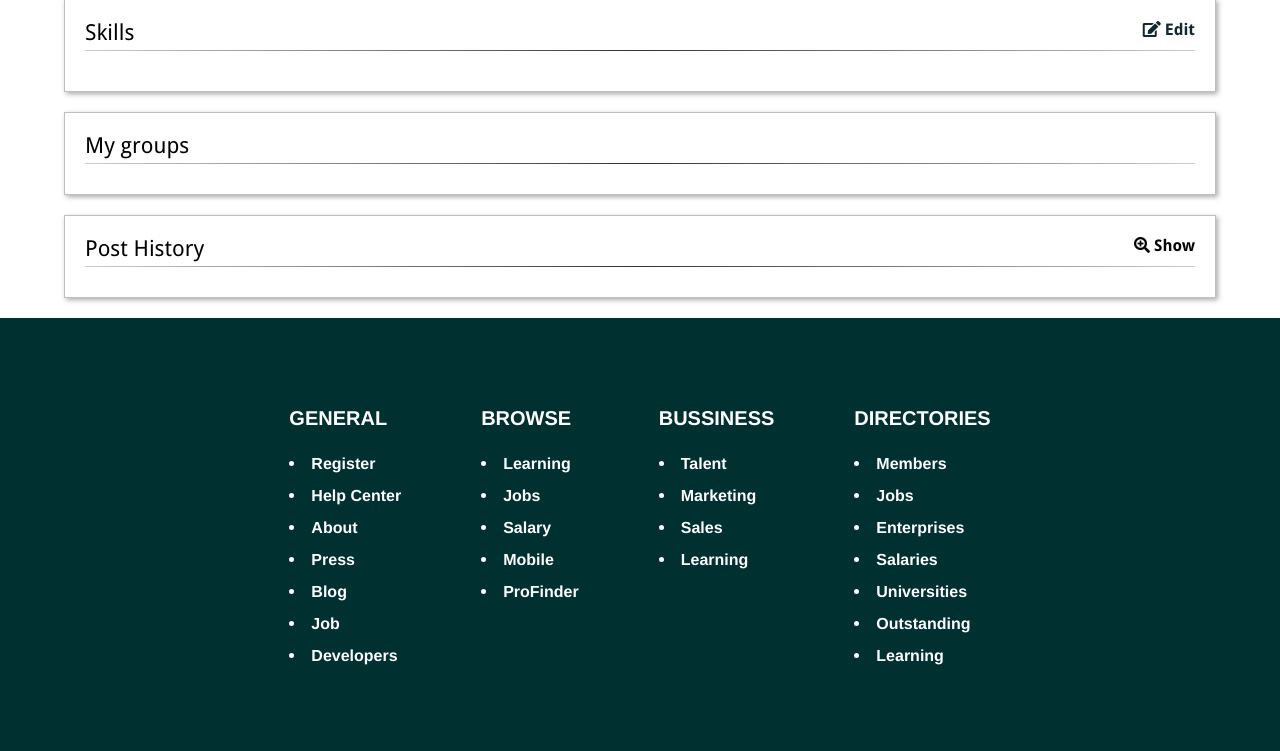
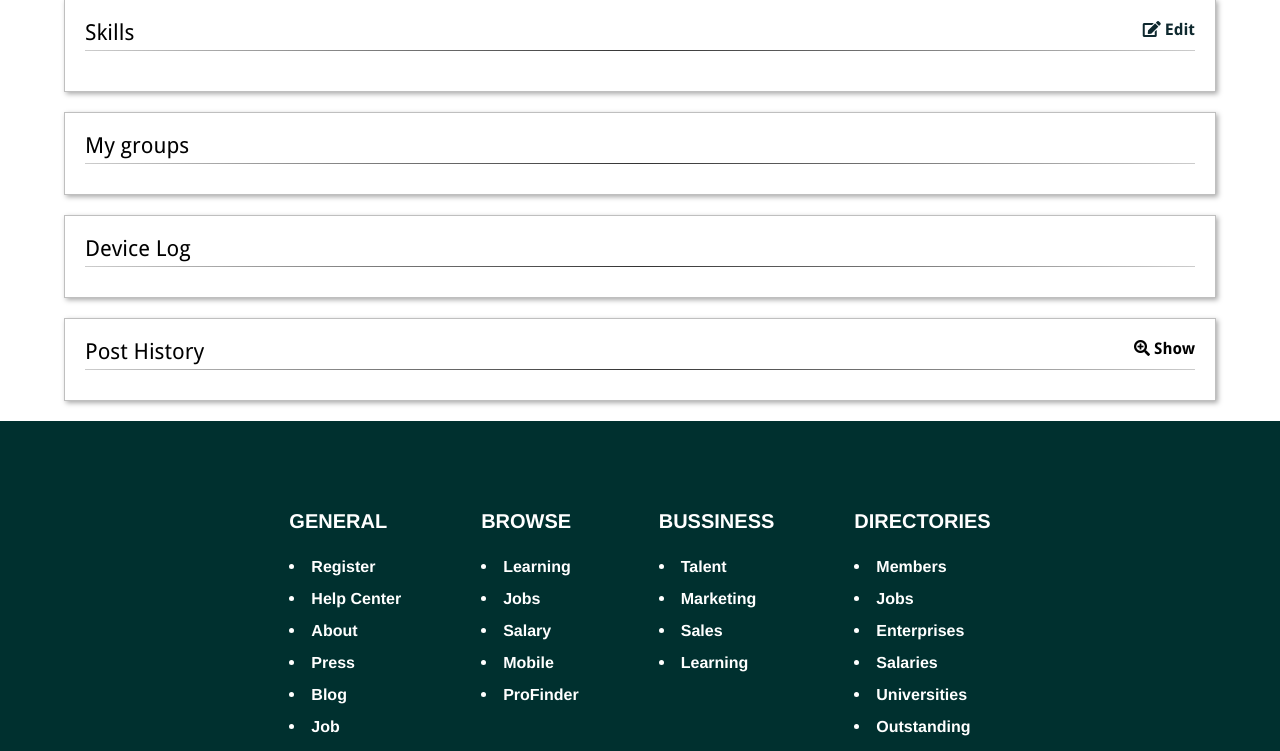
Before and after one commit to UB-ES-19/B4-Chainedout, a Django app: page /profile/ in a window 1280 px wide. Shown: the part 620-1371 px from the top of the page. Run offline with Django 3.2, Linux system fonts and the light colour scheme; the visitor is signed in with stand-in values (Sample User, id 1); data comes from the database, SQL or seed files in the repository; data that the repository does not hold is empty; some libraries are stand-ins or nearby versions.

Commit message:
Added device log

```diff
--- a/chainedout/templates/user/profile.html
+++ b/chainedout/templates/user/profile.html
@@ -330,7 +330,7 @@
 
 
 
-<!------------------------------ ACHIEVEMENTS BOX START ---------------------------------->
+<!------------------------------ GROUPS START ---------------------------------->
 <div id="profilebox">
     <div class="left_box">
         <h1 class="title">My groups</h1>
@@ -356,7 +356,31 @@
 </div>
 
 
-<!------------------------------ ACHIEVEMENTS BOX END ---------------------------------->
+<!------------------------------ GROUPS END ---------------------------------->
+
+<!------------------------------ DEVICE LOG START ---------------------------------->
+<div id="profilebox">
+    <div class="left_box">
+        <h1 class="title">Device Log</h1>
+    </div>
+
+    <hr class="title_sep" />
+    <div id="info">
+        {% for device in user.device_log.all %}
+            <div class="element">
+                <div class="edubox">
+                    <p>{{ device.time }}</p>
+                    <p>{{ device.browser }}</p>
+                    <p>{{ device.os }}</p>
+                    <p>{{ device.device }}</p>
+                </div>
+                <hr class="title_sep" />
+            </div>
+        {%  endfor %}
+    </div>
+</div>
+
+<!------------------------------ DEVICE LOG END ---------------------------------->
 
 <!------------------------------ HISTORY START ---------------------------------->
 
@@ -467,7 +491,6 @@
 <!------------------------------ HISTORY END ---------------------------------->
 
 </div>
-</div>
 
 {% endblock %}
 
--- a/chainedout/web_chainedout/models.py
+++ b/chainedout/web_chainedout/models.py
@@ -4,6 +4,7 @@ from django.db.models.signals import post_save
 from django.dispatch import receiver
 from django.urls import reverse
 from django.utils import timezone
+from django.contrib.auth.signals import user_logged_in
 
 
 # Create your models here.
@@ -154,3 +155,24 @@ class PrivateMessage(models.Model):
     receiver = models.ForeignKey(User, on_delete=models.CASCADE, related_name='messages_received')
     created = models.DateTimeField(default=timezone.now)
     image = models.ImageField(null=True, blank=True, upload_to='messages/images')
+
+
+class DeviceLog(models.Model):
+    user = models.ManyToManyField(User, blank=True, related_name='device_log')
+    time = models.DateTimeField(default=timezone.now)
+    browser = models.TextField()
+    os = models.TextField()
+    device = models.TextField()
+
+
+def write_log(sender, user, request, **kwargs):
+    log = DeviceLog.objects.create(
+        browser=request.user_agent.browser,
+        os=request.user_agent.os,
+        device=request.user_agent.device
+    )
+    log.user.set([request.user])
+    return
+
+
+user_logged_in.connect(write_log)
```
Also changed, not shown: chainedout/web_chainedout/migrations/0030_devicelog.py (added), chainedout/web_chainedout/migrations/0031_auto_20191211_0149.py (added).
